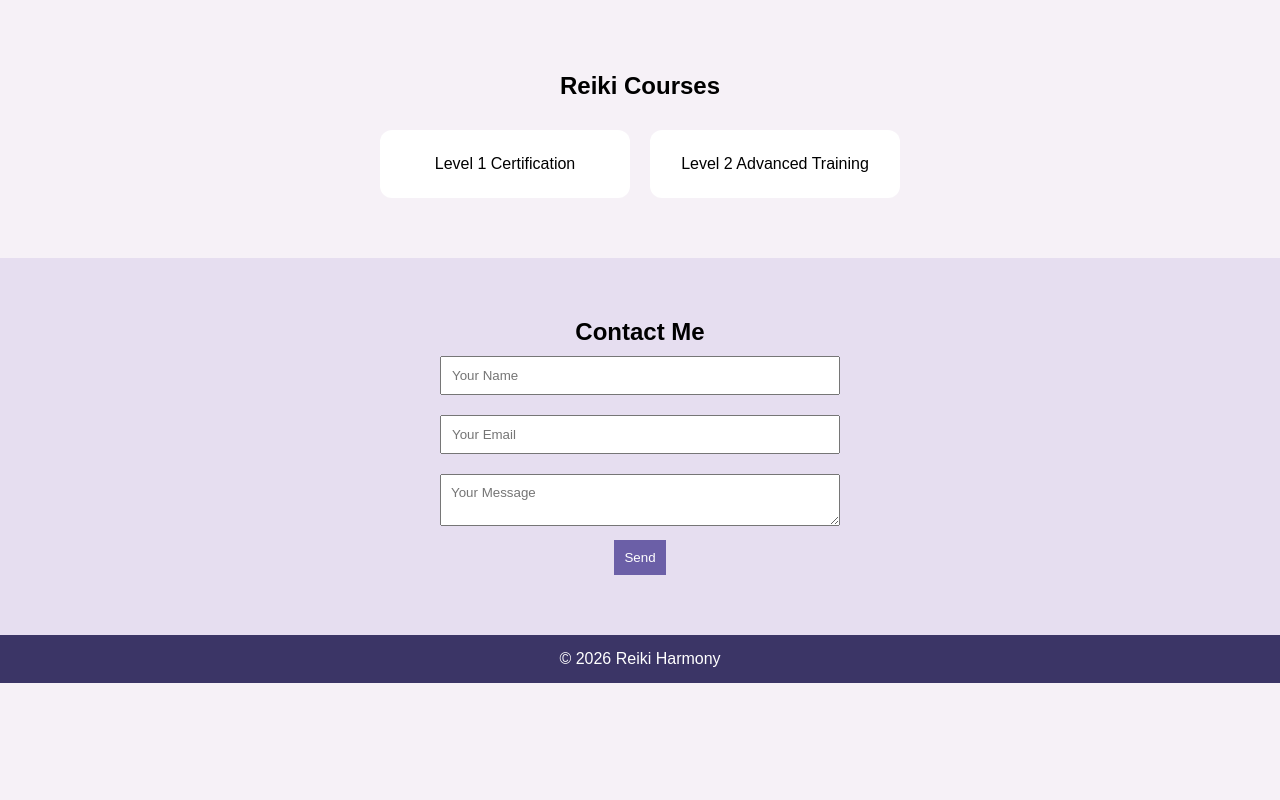
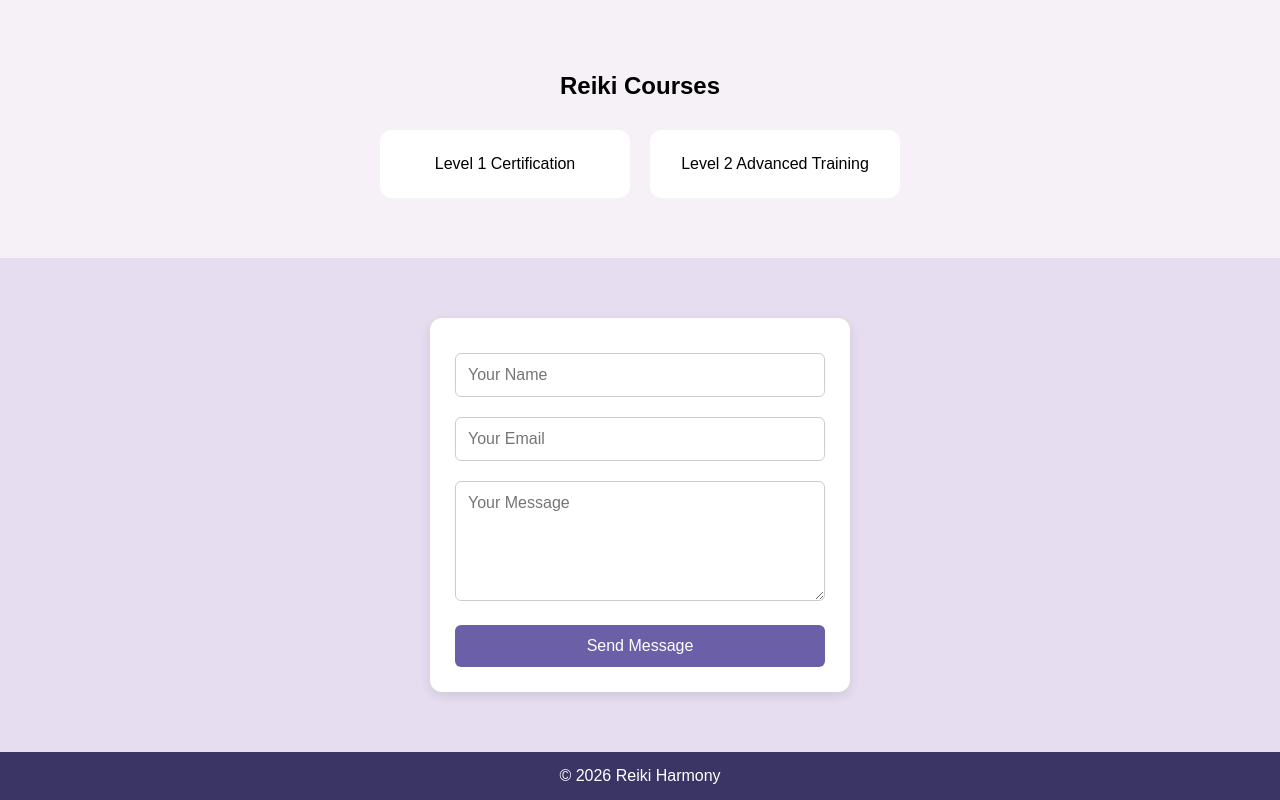
Before and after one commit to donkeypanda/reiki-website, a plain HTML site: page index.html in a window 1280 px wide. Shown: the part 1540-2340 px from the top of the page. Before the commit the page ends 2223 px from the top, so only its background shows below. Drawn offline with Linux system fonts and the light colour scheme.

Commit message:
Updated formsubmission

```diff
--- a/index.html
+++ b/index.html
@@ -94,7 +94,12 @@
 <!-- CONTACT -->
 <section class="contact" id="contact">
 
-  <h2>Contact Me</h2>
+  <div id="successBox" style="display:none;" class="success-message">
+    Thank you! Your message has been sent successfully.
+  </div>
+
+<!--
+  <h2>Contact Me</h2> -->
 
   <!-- <form>
     <input type="text" placeholder="Your Name">
@@ -103,24 +108,29 @@
     <button>Send</button>
   </form> -->
 
-  <form action="https://formsubmit.co/41ca11ffbaac175b2438a0035c9d565b" method="POST">
-    <!-- Your Name -->
+
+  <form action="https://formsubmit.co/41ca11ffbaac175b2438a0035c9d565b" method="POST" class="contact-form">
+
     <input type="text" name="name" placeholder="Your Name" required>
 
-    <!-- Your Email -->
     <input type="email" name="email" placeholder="Your Email" required>
 
-    <!-- Message -->
     <textarea name="message" placeholder="Your Message" required></textarea>
 
-    <!-- Submit Button -->
-    <button type="submit">Send</button>
+    <button type="submit">Send Message</button>
 
-    <!-- Optional: prevent spam -->
+    <!-- Disable captcha -->
     <input type="hidden" name="_captcha" value="false">
 
-    <!-- Optional: redirect to thank you page -->
-    <!-- <input type="hidden" name="_next" value="https://yourusername.github.io/thank-you.html"> -->
+    <!-- Custom email subject -->
+    <input type="hidden" name="_subject" value="New Reiki Website Contact Message">
+
+    <!-- Redirect after submit -->
+    <input type="hidden" name="_next" value="https://yourusername.github.io/reiki-website/?success=true">
+
+    <!-- Spam protection -->
+    <input type="text" name="_honey" style="display:none">
+
   </form>
 
 
@@ -131,5 +141,14 @@
   © 2026 Reiki Harmony
 </footer>
 
+<script>
+  const params = new URLSearchParams(window.location.search);
+
+  if (params.get("success") === "true") {
+    document.getElementById("successBox").style.display = "block";
+  }
+</script>
+
+
 </body>
 </html>
--- a/style.css
+++ b/style.css
@@ -109,11 +109,69 @@ nav a {
 }
 
 /* CONTACT */
+/*
+.contact {
+  background: #e6def0;
+  padding: 60px;
+  text-align: center;
+} */
+
+/* CONTACT */
 
 .contact {
   background: #e6def0;
   padding: 60px;
   text-align: center;
+}
+
+.contact-form {
+  max-width: 420px;
+  margin: auto;
+  background: white;
+  padding: 25px;
+  border-radius: 12px;
+  box-shadow: 0 4px 12px rgba(0, 0, 0, 0.1);
+}
+
+.contact-form input,
+.contact-form textarea {
+  width: 100%;
+  margin: 10px 0;
+  padding: 12px;
+  border-radius: 6px;
+  border: 1px solid #ccc;
+  font-size: 1rem;
+}
+
+.contact-form textarea {
+  min-height: 120px;
+  resize: vertical;
+}
+
+.contact-form button {
+  width: 100%;
+  background: #6b5fa7;
+  color: white;
+  border: none;
+  padding: 12px;
+  font-size: 1rem;
+  border-radius: 6px;
+  cursor: pointer;
+  margin-top: 10px;
+}
+
+.contact-form button:hover {
+  background: #594f90;
+}
+
+/* SUCCESS MESSAGE */
+
+.success-message {
+  background: #d1fae5;
+  color: #065f46;
+  padding: 15px;
+  border-radius: 8px;
+  margin-bottom: 20px;
 }
 
 form {
```
